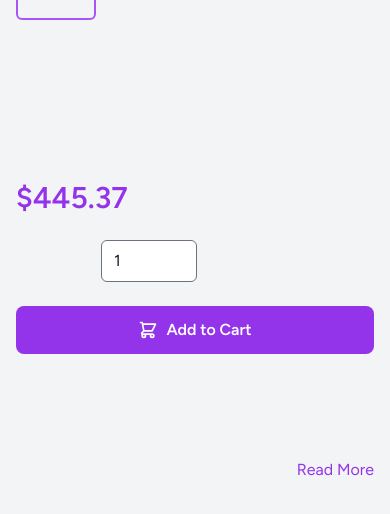
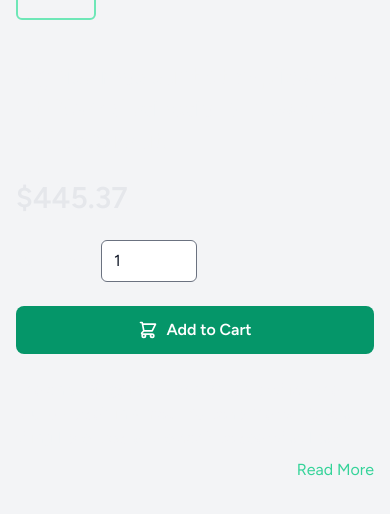
Before and after one commit to EmersonHdz/ecommerce-laravel-vuejs, a Laravel app: a page that uses backend-ecommerce-laravel/resources/views/product/view.blade.php in a window 390 px wide. Shown: the part 441-955 px from the top of the page. Run offline with Laravel 10, Linux system fonts and the light colour scheme; data comes from the database, SQL or seed files in the repository; tables that the repository leaves empty hold one stand-in row (values such as "Sample post"); style sheets or scripts are compiled from the project's sources; some libraries are stand-ins or nearby versions.

Commit message:
quick fix

```diff
--- a/backend-ecommerce-laravel/resources/views/product/view.blade.php
+++ b/backend-ecommerce-laravel/resources/views/product/view.blade.php
@@ -53,7 +53,7 @@
             <template x-for="image in images" :key="image">
               <div @click="activeImage = image"
                 class="w-20 h-20 border-2 rounded-md flex items-center justify-center cursor-pointer"
-                :class="activeImage === image ? 'border-purple-500' : 'border-gray-300'"
+                :class="activeImage === image ? 'border-emerald-300' : 'border-gray-300'"
               >
                 <img :src="image" alt="Thumbnail" class="object-contain max-w-full max-h-full rounded" />
               </div>
@@ -64,18 +64,18 @@
         <!-- Product Info -->
         <div class="lg:col-span-2 space-y-6">
           <h1 class="text-2xl font-bold text-gray-100">{{ $product->title }}</h1>
-          <div class="text-3xl font-extrabold text-purple-600">${{ $product->price }}</div>
+          <div class="text-3xl font-extrabold text-gray-200">${{ $product->price }}</div>
 
           <!-- Quantity -->
           <div class="flex items-center gap-4">
             <label for="quantity" class="font-semibold text-gray-100">Quantity:</label>
             <input type="number" x-ref="quantityEl" value="1" min="1"
-              class="w-24 px-3 py-2 border rounded-md focus:outline-none focus:ring-2 focus:ring-purple-400" />
+              class="w-24 px-3 py-2 border rounded-md focus:outline-none focus:ring-2 focus:ring-emerald-300" />
           </div>
 
           <!-- Add to Cart Button -->
           <button @click="addToCart($refs.quantityEl.value)"
-            class="w-full py-3 px-4 bg-purple-600 hover:bg-purple-700 text-white font-semibold rounded-lg flex items-center justify-center gap-2">
+            class="w-full py-3 px-4 text-white bg-emerald-600 font-semibold rounded-lg flex items-center justify-center gap-2 hover:bg-emerald-700 active:bg-emerald-800 transition-colors">
             <svg xmlns="http://www.w3.org/2000/svg" class="h-5 w-5" fill="none" viewBox="0 0 24 24" stroke="currentColor">
               <path stroke-linecap="round" stroke-linejoin="round" stroke-width="2"
                 d="M3 3h2l.4 2M7 13h10l4-8H5.4M7 13L5.4 5M7 13l-2.293 2.293c-.63.63-.184 1.707.707 1.707H17m0 0a2 2 0 100 4 2 2 0 000-4zm-8 2a2 2 0 11-4 0 2 2 0 014 0z" />
@@ -107,7 +107,7 @@
     <div class="text-right">
       <button
         @click="expanded = !expanded"
-        class="text-purple-600 hover:underline mt-2"
+        class="text-emerald-400 hover:underline mt-2"
         x-text="expanded ? 'Read Less' : 'Read More'"
       ></button>
     </div>
```
Also changed, not shown: backend-ecommerce-laravel/resources/views/cart/index.blade.php (+7 -7 lines).
